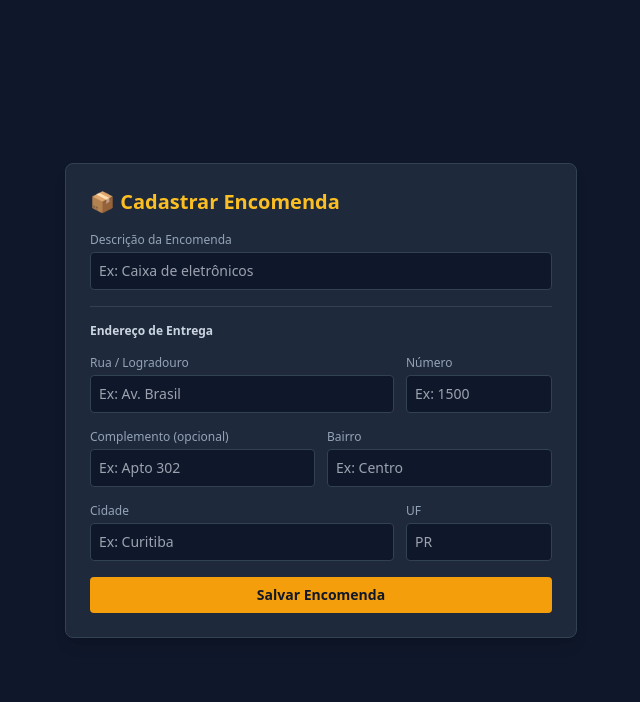
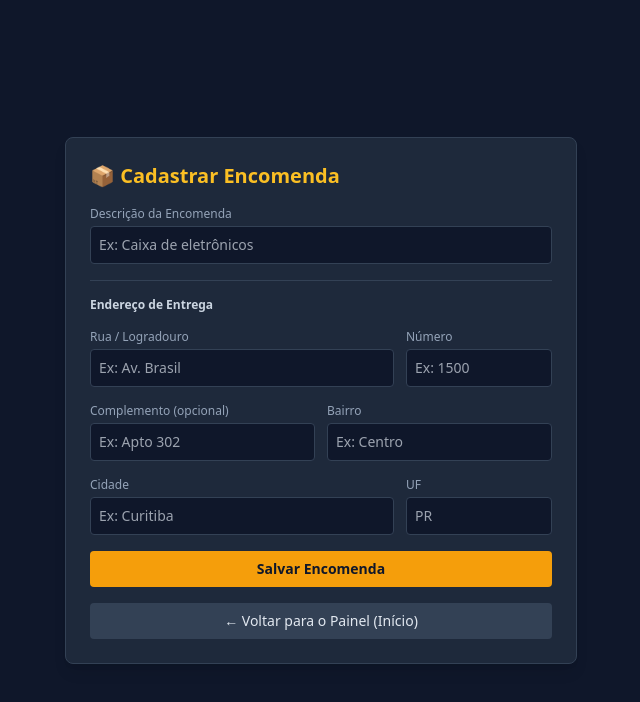
Before and after one commit to LCoffe/saas_transportadora, a plain HTML site: page frontend/encomenda.html in a window 1280 px wide. Shown: the whole page, without its empty margins (319-959 px from the left). Drawn offline with nearby package versions, Linux system fonts and the light colour scheme.

Commit message:
botão de voltar para o painel de gestão de rotas

```diff
--- a/frontend/encomenda.html
+++ b/frontend/encomenda.html
@@ -63,6 +63,12 @@
                 class="w-full bg-amber-500 hover:bg-amber-600 text-slate-900 font-bold py-2 rounded text-sm transition mt-2">
                 Salvar Encomenda
             </button>
+
+            <!-- voltar para o painel -->
+            <a href="index.html"
+                class="w-full block text-center bg-slate-700 hover:bg-slate-600 text-slate-200 font-medium py-2 rounded text-sm transition mt-2">
+                ← Voltar para o Painel (Início)
+            </a>
         </form>
 
         <div id="resultado" class="hidden mt-4 p-3 bg-slate-900/80 border border-emerald-500/30 rounded text-xs">
```
